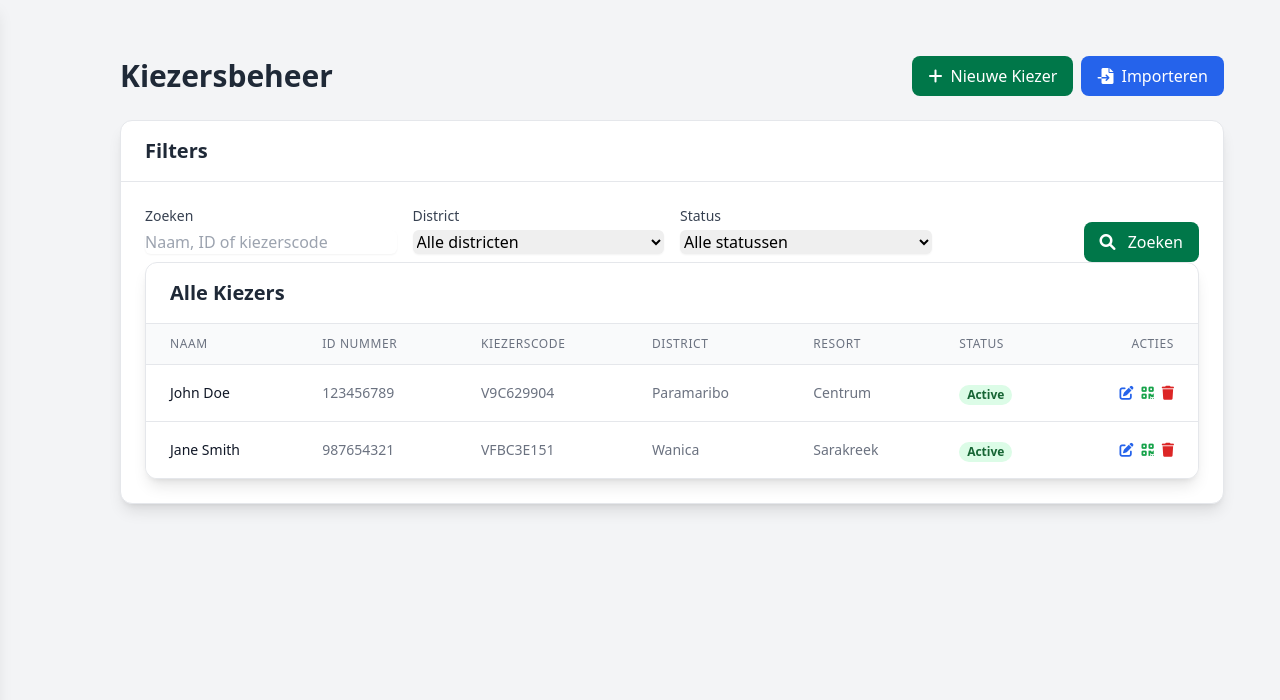
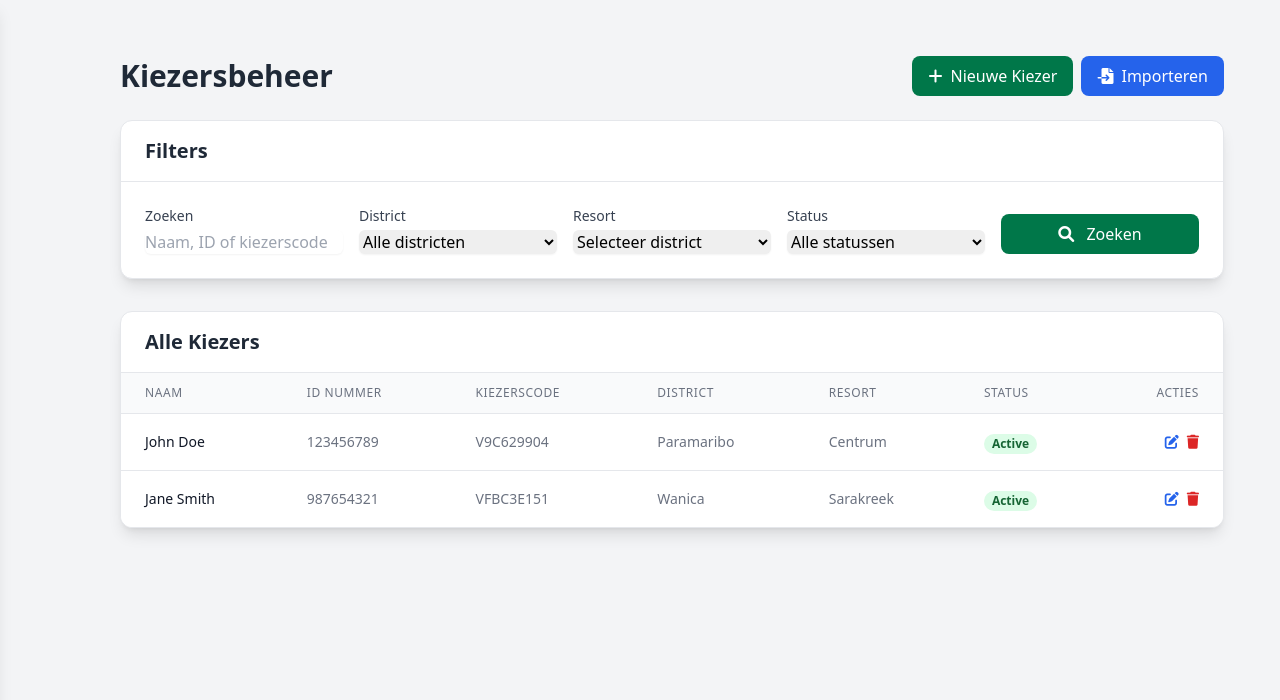
Before and after one commit to LeoRanoe/E-Stem_Suriname, a PHP site: page /E-Stem_Suriname/admin/voters.php in a window 1280 px wide. Shown: the top 700 px of the page. Run offline with PHP 8.4, Linux system fonts and the light colour scheme; data comes from the database, SQL or seed files in the repository; data that the repository does not hold is empty; some libraries are stand-ins or nearby versions.

Commit message:
feat(voters): enhance voter management with resort filtering and UI improvements
- Added a resort filter to the voter search functionality.
- Updated the voter modal to include localized labels and improved input fields.
- Refactored JavaScript to handle dynamic loading of resorts based on selected districts.
- Enhanced the overall user interface for better usability and accessibility.
- Improved error handling for loading resorts and added relevant messages for users.

```diff
--- a/admin/voters.php
+++ b/admin/voters.php
@@ -24,11 +24,13 @@
 // Get voters with optional filters
 $search = $_GET['search'] ?? '';
 $district_id = $_GET['district_id'] ?? '';
+$resort_id = $_GET['resort_id'] ?? '';
 $status = $_GET['status'] ?? '';
 
 $filters = [
     'search' => $search,
     'district_id' => $district_id,
+    'resort_id' => $resort_id,
     'status' => $status,
     'limit' => $perPage,
     'offset' => $offset
@@ -102,14 +104,14 @@
             <h2 class="text-xl font-semibold text-gray-800">Filters</h2>
         </div>
         <div class="p-6">
-            <div class="grid grid-cols-1 md:grid-cols-4 gap-4">
+            <div class="grid grid-cols-1 md:grid-cols-5 gap-4 items-end">
                 <div>
-                <label for="search" class="block text-sm font-medium text-gray-700 mb-1">Zoeken</label>
-                <input type="text" id="search" name="search" value="<?= htmlspecialchars($search) ?>" placeholder="Naam, ID of kiezerscode" class="w-full rounded-md border-gray-300 shadow-sm focus:border-suriname-green focus:ring focus:ring-suriname-green focus:ring-opacity-50">
+                    <label for="filter_search" class="block text-sm font-medium text-gray-700 mb-1">Zoeken</label>
+                    <input type="text" id="filter_search" name="search" value="<?= htmlspecialchars($search) ?>" placeholder="Naam, ID of kiezerscode" class="w-full rounded-md border-gray-300 shadow-sm focus:border-suriname-green focus:ring focus:ring-suriname-green focus:ring-opacity-50">
                 </div>
                 <div>
-                <label for="district_id" class="block text-sm font-medium text-gray-700 mb-1">District</label>
-                <select id="district_id" name="district_id" class="w-full rounded-md border-gray-300 shadow-sm focus:border-suriname-green focus:ring focus:ring-suriname-green focus:ring-opacity-50">
+                    <label for="filter_district_id" class="block text-sm font-medium text-gray-700 mb-1">District</label>
+                    <select id="filter_district_id" name="district_id" class="w-full rounded-md border-gray-300 shadow-sm focus:border-suriname-green focus:ring focus:ring-suriname-green focus:ring-opacity-50">
                         <option value="">Alle districten</option>
                         <?php foreach ($districts as $district): ?>
                             <option value="<?= $district['DistrictID'] ?>" <?= $district_id == $district['DistrictID'] ? 'selected' : '' ?>>
@@ -119,17 +121,24 @@
                     </select>
                 </div>
                 <div>
-                <label for="status" class="block text-sm font-medium text-gray-700 mb-1">Status</label>
-                <select id="status" name="status" class="w-full rounded-md border-gray-300 shadow-sm focus:border-suriname-green focus:ring focus:ring-suriname-green focus:ring-opacity-50">
+                    <label for="filter_resort_id" class="block text-sm font-medium text-gray-700 mb-1">Resort</label>
+                    <select id="filter_resort_id" name="resort_id" class="w-full rounded-md border-gray-300 shadow-sm focus:border-suriname-green focus:ring focus:ring-suriname-green focus:ring-opacity-50">
+                        <option value="">Selecteer district</option>
+                    </select>
+                </div>
+                <div>
+                    <label for="filter_status" class="block text-sm font-medium text-gray-700 mb-1">Status</label>
+                    <select id="filter_status" name="status" class="w-full rounded-md border-gray-300 shadow-sm focus:border-suriname-green focus:ring focus:ring-suriname-green focus:ring-opacity-50">
                         <option value="">Alle statussen</option>
                         <option value="active" <?= $status === 'active' ? 'selected' : '' ?>>Actief</option>
                         <option value="inactive" <?= $status === 'inactive' ? 'selected' : '' ?>>Inactief</option>
                     </select>
                 </div>
-            <div class="flex justify-end mt-4">
-                <button type="submit" class="bg-suriname-green hover:bg-suriname-dark-green text-white px-4 py-2 rounded-lg transition-all duration-200">
+                <div class="flex justify-start">
+                    <button type="submit" class="bg-suriname-green hover:bg-suriname-dark-green text-white px-4 py-2 rounded-lg transition-all duration-200 w-full">
                         <i class="fas fa-search mr-2"></i> Zoeken
                     </button>
+                </div>
             </div>
         </div>
     </form>
@@ -187,9 +196,6 @@
                                         <button class="edit-voter-btn text-blue-600 hover:text-blue-900" data-id="<?= $voter['id'] ?>" title="Bewerken">
                                             <i class="fas fa-edit"></i>
                                         </button>
-                                        <button class="generate-qr-btn text-green-600 hover:text-green-900" data-id="<?= $voter['id'] ?>" title="QR Code genereren">
-                                            <i class="fas fa-qrcode"></i>
-                                        </button>
                                         <button class="delete-voter-btn text-red-600 hover:text-red-900" data-id="<?= $voter['id'] ?>" title="Verwijderen">
                                             <i class="fas fa-trash"></i>
                                         </button>
@@ -208,7 +214,7 @@
 <div id="voter-modal" class="fixed inset-0 bg-gray-600 bg-opacity-50 hidden overflow-y-auto h-full w-full z-50">
     <div class="relative top-20 mx-auto p-5 border w-full max-w-2xl shadow-lg rounded-xl bg-white">
         <div class="flex justify-between items-center border-b pb-3">
-            <h3 class="text-xl font-semibold text-gray-900" id="modal-title">Add New Voter</h3>
+            <h3 class="text-xl font-semibold text-gray-900" id="modal-title">Nieuwe Kiezer Toevoegen</h3>
             <button id="close-modal" class="text-gray-400 hover:text-gray-500">
                 <i class="fas fa-times"></i>
             </button>
@@ -216,34 +222,34 @@
 
         <form id="voter-form" method="POST" action="" class="mt-4">
             <input type="hidden" name="action" id="form-action" value="create">
-            <input type="hidden" name="voter_id" id="voter-id" value="">
+            <input type="hidden" name="voter_id" id="modal_voter_id" value="">
 
             <div class="grid grid-cols-1 md:grid-cols-2 gap-4 mb-4">
                 <div>
-                    <label for="first_name" class="block text-sm font-medium text-gray-700 mb-1">First Name</label>
-                    <input type="text" id="first_name" name="first_name" required class="w-full rounded-md border-gray-300 shadow-sm focus:border-suriname-green focus:ring focus:ring-suriname-green focus:ring-opacity-50">
+                    <label for="modal_first_name" class="block text-sm font-medium text-gray-700 mb-1">Voornaam</label>
+                    <input type="text" id="modal_first_name" name="first_name" required class="w-full rounded-md border-gray-300 shadow-sm focus:border-suriname-green focus:ring focus:ring-suriname-green focus:ring-opacity-50">
                 </div>
                 <div>
-                    <label for="last_name" class="block text-sm font-medium text-gray-700 mb-1">Last Name</label>
-                    <input type="text" id="last_name" name="last_name" required class="w-full rounded-md border-gray-300 shadow-sm focus:border-suriname-green focus:ring focus:ring-suriname-green focus:ring-opacity-50">
+                    <label for="modal_last_name" class="block text-sm font-medium text-gray-700 mb-1">Achternaam</label>
+                    <input type="text" id="modal_last_name" name="last_name" required class="w-full rounded-md border-gray-300 shadow-sm focus:border-suriname-green focus:ring focus:ring-suriname-green focus:ring-opacity-50">
                 </div>
             </div>
 
             <div class="grid grid-cols-1 md:grid-cols-2 gap-4 mb-4">
                 <div>
-                    <label for="id_number" class="block text-sm font-medium text-gray-700 mb-1">ID Number</label>
-                    <input type="text" id="id_number" name="id_number" required class="w-full rounded-md border-gray-300 shadow-sm focus:border-suriname-green focus:ring focus:ring-suriname-green focus:ring-opacity-50">
+                    <label for="modal_id_number" class="block text-sm font-medium text-gray-700 mb-1">ID Nummer</label>
+                    <input type="text" id="modal_id_number" name="id_number" required class="w-full rounded-md border-gray-300 shadow-sm focus:border-suriname-green focus:ring focus:ring-suriname-green focus:ring-opacity-50">
                 </div>
                 <div>
-                    <label for="voter_code" class="block text-sm font-medium text-gray-700 mb-1">Voter Code (optional)</label>
-                    <input type="text" id="voter_code" name="voter_code" class="w-full rounded-md border-gray-300 shadow-sm focus:border-suriname-green focus:ring focus:ring-suriname-green focus:ring-opacity-50">
+                    <label for="modal_voter_code" class="block text-sm font-medium text-gray-700 mb-1">Kiezerscode (optioneel)</label>
+                    <input type="text" id="modal_voter_code" name="voter_code" class="w-full rounded-md border-gray-300 shadow-sm focus:border-suriname-green focus:ring focus:ring-suriname-green focus:ring-opacity-50">
                 </div>
             </div>
 
             <div class="grid grid-cols-1 md:grid-cols-2 gap-4 mb-4">
                 <div class="mb-4">
-                    <label for="district_id" class="block text-sm font-medium text-gray-700 mb-1">District</label>
-                    <select id="district_id" name="district_id" required class="w-full rounded-md border-gray-300 shadow-sm focus:border-suriname-green focus:ring focus:ring-suriname-green focus:ring-opacity-50">
+                    <label for="modal_district_id" class="block text-sm font-medium text-gray-700 mb-1">District</label>
+                    <select id="modal_district_id" name="district_id" required class="w-full rounded-md border-gray-300 shadow-sm focus:border-suriname-green focus:ring focus:ring-suriname-green focus:ring-opacity-50">
                         <option value="">Selecteer een district</option>
                         <?php foreach ($districts as $district): ?>
                             <option value="<?= $district['DistrictID'] ?>"><?= htmlspecialchars($district['DistrictName']) ?></option>
@@ -252,8 +258,8 @@
                 </div>
 
                 <div class="mb-4">
-                    <label for="resort_id" class="block text-sm font-medium text-gray-700 mb-1">Resort</label>
-                    <select id="resort_id" name="resort_id" required class="w-full rounded-md border-gray-300 shadow-sm focus:border-suriname-green focus:ring focus:ring-suriname-green focus:ring-opacity-50">
+                    <label for="modal_resort_id" class="block text-sm font-medium text-gray-700 mb-1">Resort</label>
+                    <select id="modal_resort_id" name="resort_id" required class="w-full rounded-md border-gray-300 shadow-sm focus:border-suriname-green focus:ring focus:ring-suriname-green focus:ring-opacity-50">
                         <option value="">Selecteer eerst een district</option>
                     </select>
                 </div>
@@ -261,30 +267,30 @@
 
             <div class="grid grid-cols-1 md:grid-cols-2 gap-4 mb-4">
                 <div>
-                    <label for="password" class="block text-sm font-medium text-gray-700 mb-1">Password</label>
-                    <input type="password" id="password" name="password" class="w-full rounded-md border-gray-300 shadow-sm focus:border-suriname-green focus:ring focus:ring-suriname-green focus:ring-opacity-50">
-                    <p class="text-xs text-gray-500 mt-1">Leave blank to keep current password (for editing)</p>
+                    <label for="modal_password" class="block text-sm font-medium text-gray-700 mb-1">Wachtwoord</label>
+                    <input type="password" id="modal_password" name="password" class="w-full rounded-md border-gray-300 shadow-sm focus:border-suriname-green focus:ring focus:ring-suriname-green focus:ring-opacity-50">
+                    <p class="text-xs text-gray-500 mt-1">Laat leeg om huidig wachtwoord te behouden (bij bewerken)</p>
                 </div>
                 <div>
-                    <label for="confirm_password" class="block text-sm font-medium text-gray-700 mb-1">Confirm Password</label>
-                    <input type="password" id="confirm_password" name="confirm_password" class="w-full rounded-md border-gray-300 shadow-sm focus:border-suriname-green focus:ring focus:ring-suriname-green focus:ring-opacity-50">
+                    <label for="modal_confirm_password" class="block text-sm font-medium text-gray-700 mb-1">Bevestig Wachtwoord</label>
+                    <input type="password" id="modal_confirm_password" name="confirm_password" class="w-full rounded-md border-gray-300 shadow-sm focus:border-suriname-green focus:ring focus:ring-suriname-green focus:ring-opacity-50">
                 </div>
             </div>
 
             <div id="status-container" class="mb-4 hidden">
-                <label for="status" class="block text-sm font-medium text-gray-700 mb-1">Status</label>
-                <select id="status" name="status" class="w-full rounded-md border-gray-300 shadow-sm focus:border-suriname-green focus:ring focus:ring-suriname-green focus:ring-opacity-50">
-                    <option value="active">Active</option>
-                    <option value="inactive">Inactive</option>
+                <label for="modal_status" class="block text-sm font-medium text-gray-700 mb-1">Status</label>
+                <select id="modal_status" name="status" class="w-full rounded-md border-gray-300 shadow-sm focus:border-suriname-green focus:ring focus:ring-suriname-green focus:ring-opacity-50">
+                    <option value="active">Actief</option>
+                    <option value="inactive">Inactief</option>
                 </select>
             </div>
 
             <div class="flex justify-end space-x-3 mt-6">
                 <button type="button" id="cancel-btn" class="bg-gray-300 hover:bg-gray-400 text-gray-800 font-semibold py-2 px-4 rounded-lg transition-all duration-200">
-                    Cancel
+                    Annuleren
                 </button>
                 <button type="submit" class="bg-suriname-green hover:bg-suriname-dark-green text-white font-semibold py-2 px-4 rounded-lg transition-all duration-200">
-                    <span id="submit-text">Save Voter</span>
+                    <span id="submit-text">Kiezer Opslaan</span>
                 </button>
             </div>
         </form>
@@ -345,10 +351,10 @@
             <div class="mx-auto flex items-center justify-center h-12 w-12 rounded-full bg-red-100">
                 <i class="fas fa-exclamation-triangle text-red-600"></i>
             </div>
-            <h3 class="text-lg leading-6 font-medium text-gray-900 mt-2">Delete Voter</h3>
+            <h3 class="text-lg leading-6 font-medium text-gray-900 mt-2">Kiezer verwijderen</h3>
             <div class="mt-2 px-7 py-3">
                 <p class="text-sm text-gray-500">
-                    Are you sure you want to delete this voter? This action cannot be undone.
+                    Weet u zeker dat u deze kiezer wilt verwijderen? Deze actie kan niet ongedaan worden gemaakt.
                 </p>
             </div>
             <form id="delete-form" method="POST" action="">
@@ -357,10 +363,10 @@
 
                 <div class="flex justify-center space-x-3 mt-3">
                     <button type="button" id="cancel-delete-btn" class="bg-gray-300 hover:bg-gray-400 text-gray-800 font-semibold py-2 px-4 rounded-lg transition-all duration-200">
-                        Cancel
+                        Annuleren
                     </button>
                     <button type="submit" class="bg-red-600 hover:bg-red-700 text-white font-semibold py-2 px-4 rounded-lg transition-all duration-200">
-                        Delete
+                        Verwijderen
                     </button>
                 </div>
             </form>
@@ -368,6 +374,10 @@
     </div>
 </div>
 
+<script>
+const BASE_URL = '<?= BASE_URL ?>';
+const CURRENT_RESORT_ID = '<?= $resort_id ?>';
+</script>
 <script>
 document.addEventListener('DOMContentLoaded', function() {
     // Get DOM elements
@@ -382,19 +392,26 @@
     const cancelImportBtn = document.getElementById('cancel-import-btn');
     const cancelDeleteBtn = document.getElementById('cancel-delete-btn');
     const voterForm = document.getElementById('voter-form');
-    const districtSelect = document.getElementById('district_id');
-    const resortSelect = document.getElementById('resort_id');
+
+    // Modal form elements
+    const modalDistrictSelect = document.getElementById('modal_district_id');
+    const modalResortSelect = document.getElementById('modal_resort_id');
     const statusContainer = document.getElementById('status-container');
+
+    // Filter elements
+    const filterDistrictSelect = document.getElementById('filter_district_id');
+    const filterResortSelect = document.getElementById('filter_resort_id');
+
     const editBtns = document.querySelectorAll('.edit-voter-btn');
     const deleteBtns = document.querySelectorAll('.delete-voter-btn');
-    const generateQrBtns = document.querySelectorAll('.generate-qr-btn');
 
     // Show add voter modal
     addVoterBtn.addEventListener('click', function() {
-        document.getElementById('modal-title').textContent = 'Add New Voter';
+        document.getElementById('modal-title').textContent = 'Nieuwe Kiezer Toevoegen';
         document.getElementById('form-action').value = 'create';
-        document.getElementById('submit-text').textContent = 'Save Voter';
+        document.getElementById('submit-text').textContent = 'Kiezer Opslaan';
         voterForm.reset();
+        modalResortSelect.innerHTML = '<option value="">Selecteer eerst een district</option>';
         statusContainer.classList.add('hidden');
         voterModal.classList.remove('hidden');
     });
@@ -437,34 +454,34 @@
                     if (data.success) {
                         const voter = data.voter;
 
-                        document.getElementById('modal-title').textContent = 'Edit Voter';
+                        document.getElementById('modal-title').textContent = 'Kiezer Bewerken';
                         document.getElementById('form-action').value = 'update';
-                        document.getElementById('submit-text').textContent = 'Update Voter';
-                        document.getElementById('voter-id').value = voter.id;
-                        document.getElementById('first_name').value = voter.first_name;
-                        document.getElementById('last_name').value = voter.last_name;
-                        document.getElementById('id_number').value = voter.id_number;
-                        document.getElementById('voter_code').value = voter.voter_code;
-                        document.getElementById('district_id').value = voter.district_id;
+                        document.getElementById('submit-text').textContent = 'Wijzigingen Opslaan';
+                        document.getElementById('modal_voter_id').value = voter.id;
+                        document.getElementById('modal_first_name').value = voter.first_name;
+                        document.getElementById('modal_last_name').value = voter.last_name;
+                        document.getElementById('modal_id_number').value = voter.id_number;
+                        document.getElementById('modal_voter_code').value = voter.voter_code;
+                        modalDistrictSelect.value = voter.district_id;
 
                         // Load resorts for the selected district
-                        loadResorts(voter.district_id, voter.resort_id);
+                        loadResorts(voter.district_id, modalResortSelect, voter.resort_id);
 
-                        document.getElementById('status').value = voter.status;
+                        document.getElementById('modal_status').value = voter.status;
                         statusContainer.classList.remove('hidden');
 
                         // Clear password fields for edit
-                        document.getElementById('password').value = '';
-                        document.getElementById('confirm_password').value = '';
+                        document.getElementById('modal_password').value = '';
+                        document.getElementById('modal_confirm_password').value = '';
 
                         voterModal.classList.remove('hidden');
                     } else {
-                        alert('Error loading voter data: ' + data.message);
+                        alert('Fout bij laden van kiezergegevens: ' + data.message);
                     }
                 })
                 .catch(error => {
                     console.error('Error:', error);
-                    alert('An error occurred while loading voter data.');
+                    alert('Er is een fout opgetreden bij het laden van de kiezergegevens.');
                 });
         });
     });
@@ -478,33 +495,51 @@
         });
     });
 
-    // Generate QR code
-    generateQrBtns.forEach(btn => {
-        btn.addEventListener('click', function() {
-            const voterId = this.dataset.id;
-
-            // Redirect to QR code generation page
-            window.location.href = `${BASE_URL}/admin/qrcodes.php?generate_for=${voterId}`;
-        });
-    });
-
-    // Load resorts when district changes
-    districtSelect.addEventListener('change', function() {
+    // Load resorts for modal when district changes
+    modalDistrictSelect.addEventListener('change', function() {
         const districtId = this.value;
         if (districtId) {
-            loadResorts(districtId);
+            loadResorts(districtId, modalResortSelect);
         } else {
-            resortSelect.innerHTML = '<option value="">Select District First</option>';
+            modalResortSelect.innerHTML = '<option value="">Selecteer eerst een district</option>';
         }
     });
 
+    // Load resorts for filter when district changes
+    filterDistrictSelect.addEventListener('change', function() {
+        const districtId = this.value;
+        if (districtId) {
+            loadResorts(districtId, filterResortSelect);
+        } else {
+            filterResortSelect.innerHTML = '<option value="">Selecteer district</option>';
+        }
+    });
+
+    // On page load, if a filter district is selected, load its resorts
+    if (filterDistrictSelect.value) {
+        loadResorts(filterDistrictSelect.value, filterResortSelect, CURRENT_RESORT_ID);
+    }
+
     // Function to load resorts by district
-    function loadResorts(districtId, selectedResortId = null) {
+    function loadResorts(districtId, resortSelectElement, selectedResortId = null) {
+        const defaultText = resortSelectElement.id === 'modal_resort_id'
+            ? 'Selecteer een resort'
+            : 'Alle resorts';
+
+        resortSelectElement.innerHTML = `<option value="">Laden...</option>`;
+        resortSelectElement.disabled = true;
+
         fetch(`${BASE_URL}/src/api/get_resorts.php?district_id=${districtId}`)
-            .then(response => response.json())
+            .then(response => {
+                if (!response.ok) {
+                    throw new Error('Network response was not ok');
+                }
+                return response.json();
+            })
             .then(data => {
+                resortSelectElement.disabled = false;
                 if (data.success) {
-                    resortSelect.innerHTML = '<option value="">Selecteer een resort</option>';
+                    resortSelectElement.innerHTML = `<option value="">${defaultText}</option>`;
 
                     data.resorts.forEach(resort => {
                         const option = document.createElement('option');
@@ -515,15 +550,16 @@
                             option.selected = true;
                         }
 
-                        resortSelect.appendChild(option);
+                        resortSelectElement.appendChild(option);
                     });
                 } else {
-                    resortSelect.innerHTML = '<option value="">Geen resorts gevonden</option>';
+                    resortSelectElement.innerHTML = `<option value="">Geen resorts</option>`;
                 }
             })
             .catch(error => {
                 console.error('Error:', error);
-                resortSelect.innerHTML = '<option value="">Fout bij het laden van resorts</option>';
+                resortSelectElement.disabled = false;
+                resortSelectElement.innerHTML = '<option value="">Laden mislukt</option>';
             });
     }
 });
```
Also changed, not shown: 2 other files. Lines whose indentation alone changed are shown as unchanged.
